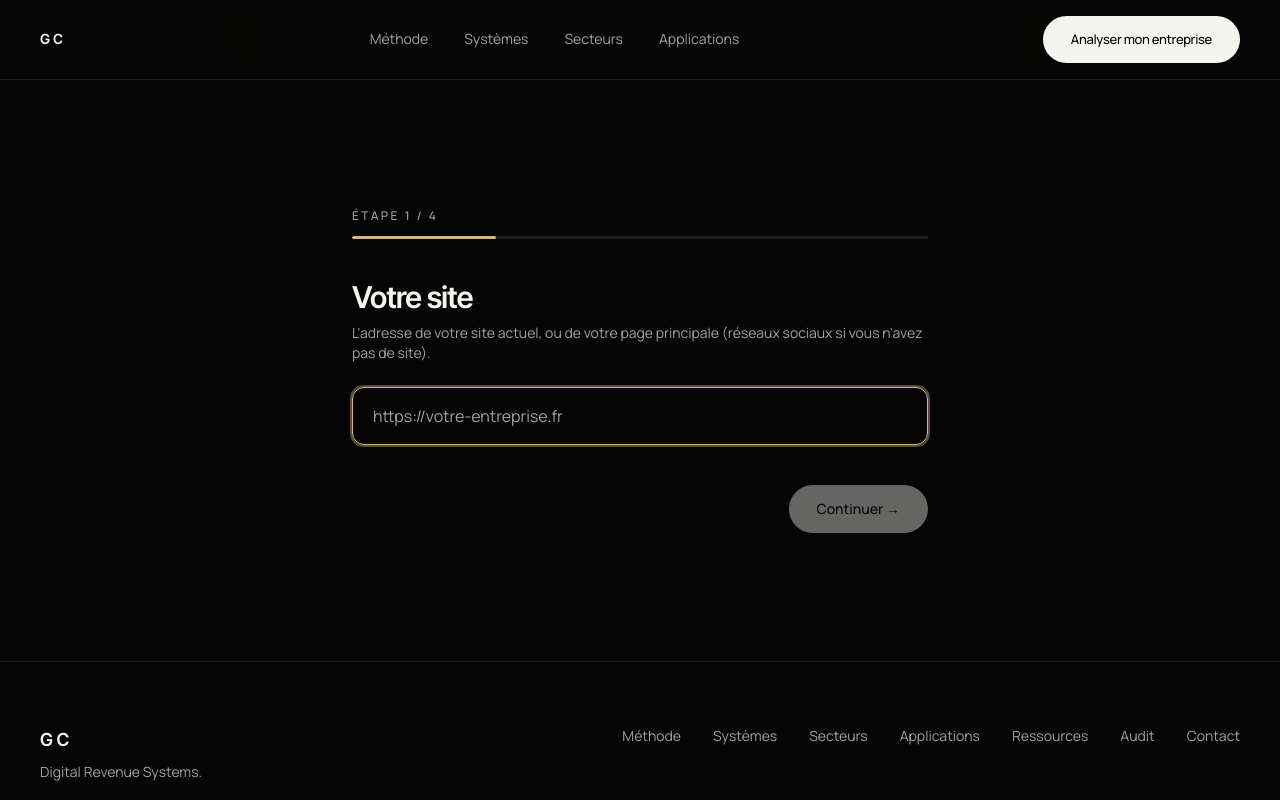
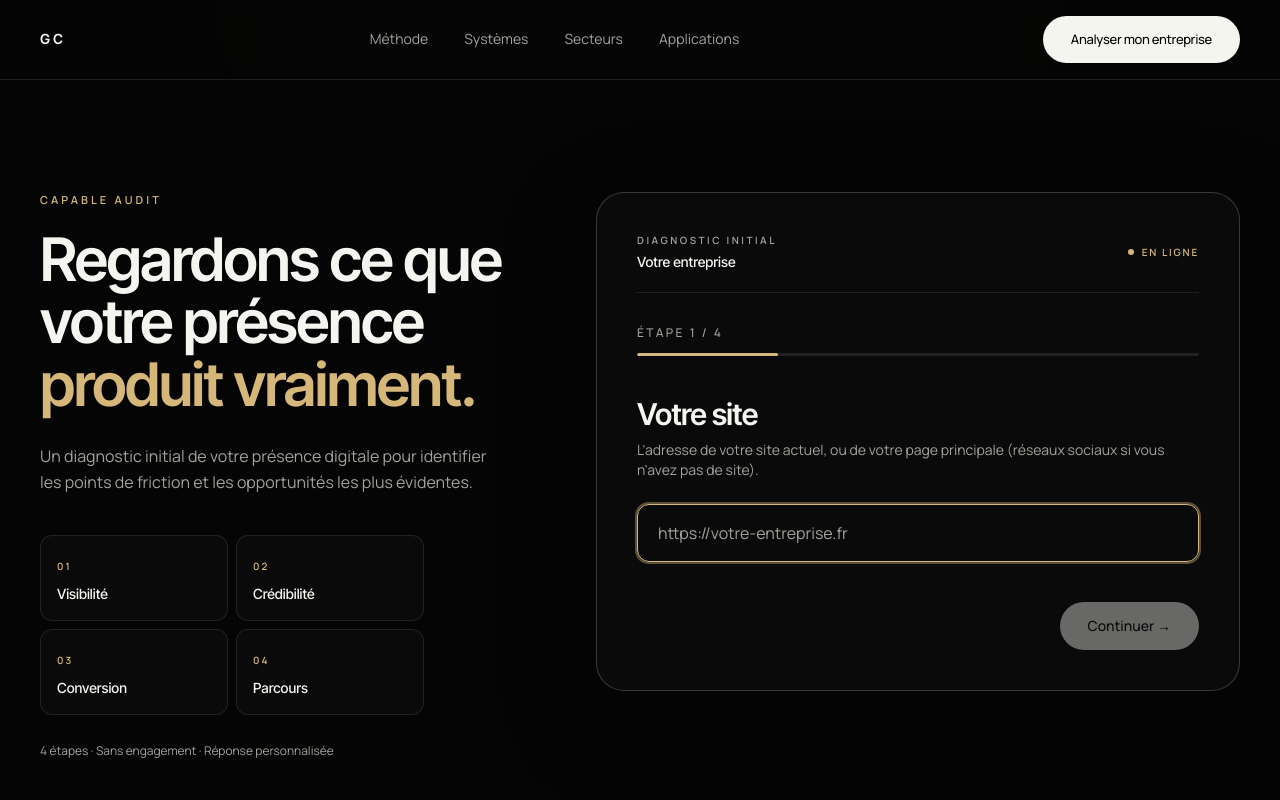
Before and after one commit to mathieumilo3-bot/-generation-capable, a Next.js app in the folder site-vitrine/: page /audit in a window 1280 px wide. Shown: the top 800 px of the page. Built offline with nearby package versions, Linux system fonts and the light colour scheme.

Commit message:
design: elevate audit experience

```diff
--- a/site-vitrine/src/app/audit/page.tsx
+++ b/site-vitrine/src/app/audit/page.tsx
@@ -1,5 +1,5 @@
 import type { Metadata } from "next";
-import { Section } from "@/components/ui/Section";
+import { Section, Eyebrow } from "@/components/ui/Section";
 import { AuditFunnel } from "./AuditFunnel";
 
 export const metadata: Metadata = {
@@ -9,10 +9,61 @@ export const metadata: Metadata = {
   alternates: { canonical: "/audit" },
 };
 
+const AXES = ["Visibilité", "Crédibilité", "Conversion", "Parcours"];
+
 export default function AuditPage() {
   return (
-    <Section className="py-24 sm:py-32">
-      <AuditFunnel />
+    <Section className="py-16 sm:py-24 lg:py-28">
+      <div className="grid gap-14 lg:grid-cols-[0.85fr_1.15fr] lg:items-start lg:gap-20">
+        <div className="lg:sticky lg:top-28">
+          <Eyebrow>Capable Audit</Eyebrow>
+          <h1 className="font-display text-balance mt-5 text-4xl font-semibold leading-[1.04] tracking-tight sm:text-5xl lg:text-6xl">
+            Regardons ce que
+            <br />
+            votre présence
+            <br />
+            <span className="gold-text">produit vraiment.</span>
+          </h1>
+          <p className="mt-7 max-w-md text-[15px] leading-relaxed text-[var(--color-muted)] sm:text-base">
+            Un diagnostic initial de votre présence digitale pour identifier
+            les points de friction et les opportunités les plus évidentes.
+          </p>
+
+          <div className="mt-10 grid grid-cols-2 gap-2 sm:max-w-sm">
+            {AXES.map((axis, index) => (
+              <div
+                key={axis}
+                className="rounded-xl border border-[var(--color-border)] bg-[var(--color-surface)] px-4 py-4"
+              >
+                <span className="text-[10px] font-semibold uppercase tracking-[0.2em] text-[var(--color-accent)]">
+                  0{index + 1}
+                </span>
+                <p className="mt-2 font-display text-sm font-medium">{axis}</p>
+              </div>
+            ))}
+          </div>
+
+          <p className="mt-7 text-xs text-[var(--color-muted)]">
+            4 étapes · Sans engagement · Réponse personnalisée
+          </p>
+        </div>
+
+        <div className="rounded-[1.75rem] border border-[var(--color-border-strong)] bg-[var(--color-surface)] p-6 shadow-[0_30px_100px_rgba(0,0,0,0.25)] sm:p-10">
+          <div className="mb-8 flex items-center justify-between border-b border-[var(--color-border)] pb-5">
+            <div>
+              <p className="text-[10px] font-semibold uppercase tracking-[0.25em] text-[var(--color-muted)]">
+                Diagnostic initial
+              </p>
+              <p className="mt-1 font-display text-sm font-medium">Votre entreprise</p>
+            </div>
+            <span className="flex items-center gap-2 text-[10px] font-semibold uppercase tracking-[0.18em] text-[var(--color-accent)]">
+              <span className="h-1.5 w-1.5 rounded-full bg-[var(--color-accent)]" />
+              En ligne
+            </span>
+          </div>
+          <AuditFunnel />
+        </div>
+      </div>
     </Section>
   );
 }
```
